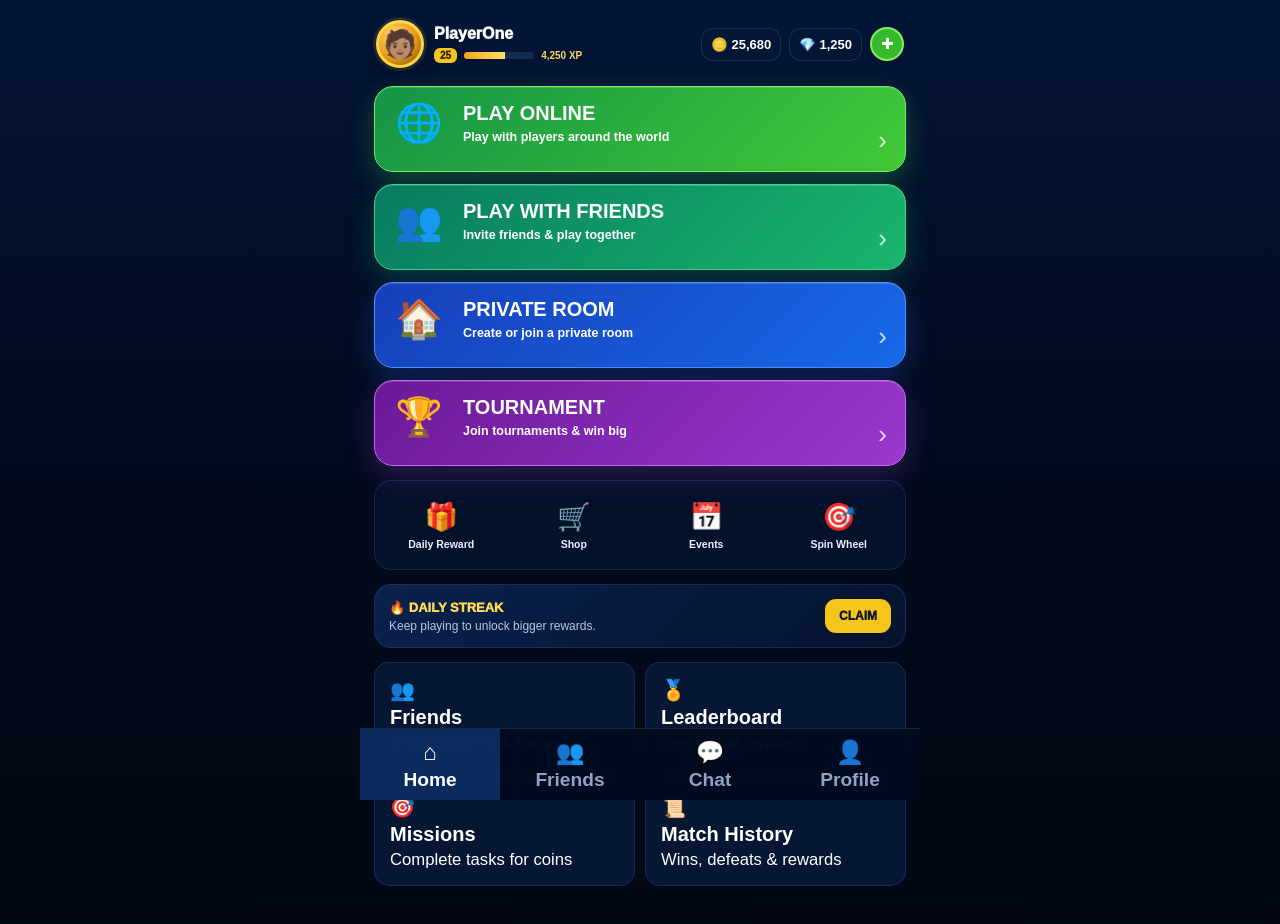
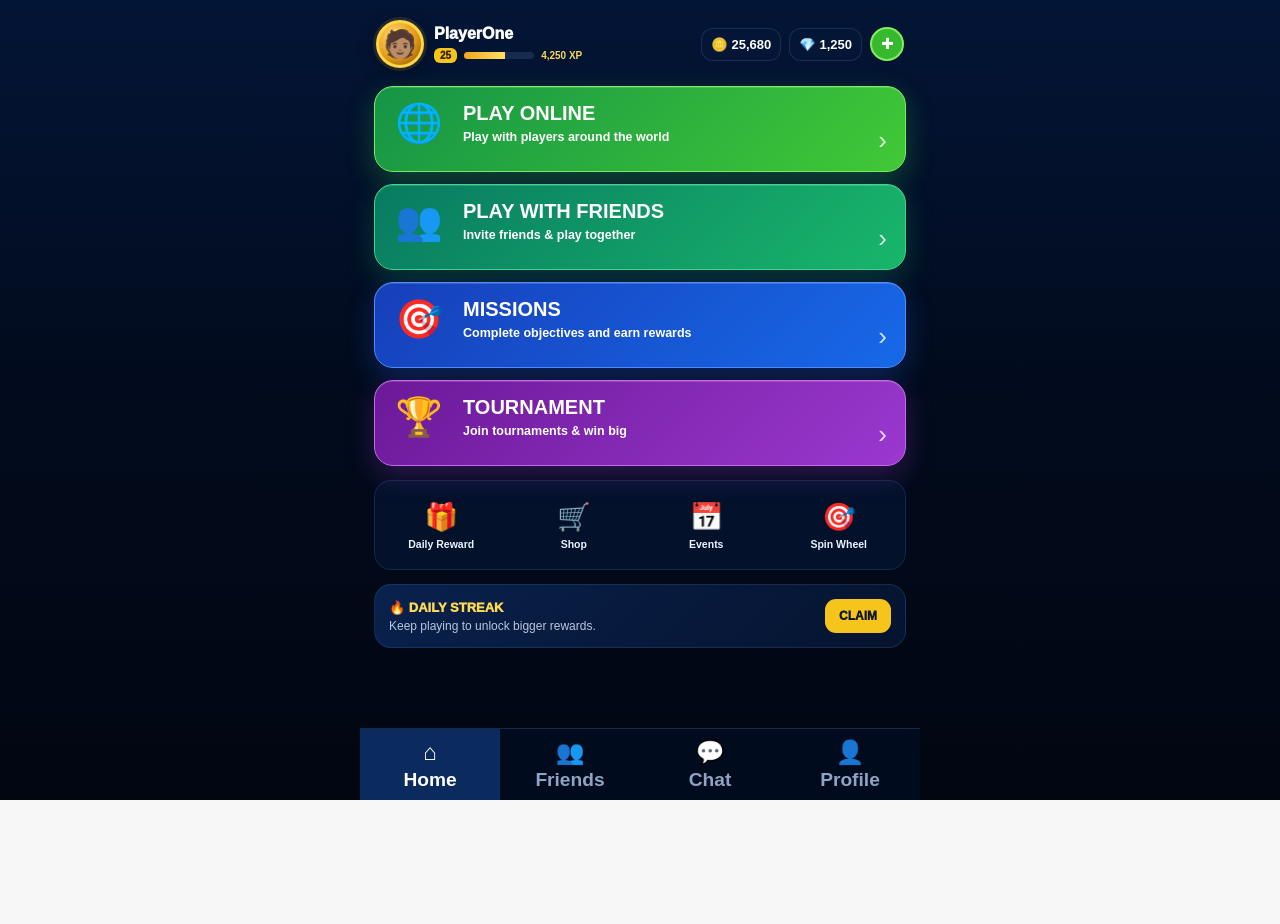
Before and after one commit to MrDan001/ludo-live, a Next.js app: page /home in a window 1280 px wide. Shown: the top 924 px of the page. After the commit the page ends 800 px from the top, so only its background shows below. Built offline with nearby package versions, Linux system fonts and the light colour scheme.

Commit message:
ui: simplify home and make missions a primary action

```diff
--- a/app/home/page.tsx
+++ b/app/home/page.tsx
@@ -3,7 +3,7 @@ import Link from "next/link";
 const actions = [
   { href: "/lobby", icon: "🌐", title: "PLAY ONLINE", subtitle: "Play with players around the world", tone: "green" },
   { href: "/lobby", icon: "👥", title: "PLAY WITH FRIENDS", subtitle: "Invite friends & play together", tone: "teal" },
-  { href: "/lobby", icon: "🏠", title: "PRIVATE ROOM", subtitle: "Create or join a private room", tone: "blue" },
+  { href: "/social?tab=missions", icon: "🎯", title: "MISSIONS", subtitle: "Complete objectives and earn rewards", tone: "blue" },
   { href: "/mode", icon: "🏆", title: "TOURNAMENT", subtitle: "Join tournaments & win big", tone: "purple" },
 ];
 const shortcuts = [
@@ -28,11 +28,9 @@ export default function HomePage() {
       <section style={{ marginTop: 4, display: "grid", gap: 12 }}>{actions.map(a=>{const t=toneStyles[a.tone];return <Link key={a.title} href={a.href} style={{ minHeight: 84, borderRadius: 19, display: "grid", gridTemplateColumns: "58px 1fr", alignItems: "center", gap: 12, padding: "10px 18px", boxSizing: "border-box", color: "#fff", textDecoration: "none", background: t.background, border: `1px solid ${t.border}`, boxShadow: `0 10px 28px ${t.glow}, inset 0 1px rgba(255,255,255,.16)` }}><span style={{ width: 52, height: 52, display: "grid", placeItems: "center", fontSize: 38 }}>{a.icon}</span><span><strong style={{ display: "block", fontSize: 20, lineHeight: 1.05 }}>{a.title}</strong><small style={{ display: "block", marginTop: 6, fontSize: 12.5, fontWeight: 650 }}>{a.subtitle}</small></span><span style={{ gridColumn: "2", marginTop: -42, justifySelf: "end", fontSize: 26, opacity: .8 }}>›</span></Link>})}</section>
       <section style={{ marginTop: 14, display: "grid", gridTemplateColumns: "repeat(4,1fr)", borderRadius: 17, overflow: "hidden", background: "rgba(4,18,43,.96)", border: "1px solid rgba(73,113,180,.22)" }}>{shortcuts.map(i=><Link key={i.label} href={i.href} style={{ minHeight: 88, display: "flex", flexDirection: "column", alignItems: "center", justifyContent: "center", gap: 5, color: "#eaf2ff", textDecoration: "none" }}><span style={{ fontSize: 27 }}>{i.icon}</span><span style={{ fontSize: 10.5, fontWeight: 800, textAlign: "center" }}>{i.label}</span></Link>)}</section>
       <section style={{ marginTop: 14, padding: 14, borderRadius: 17, background: "linear-gradient(135deg,rgba(10,37,83,.9),rgba(6,20,48,.96))", border: "1px solid rgba(79,124,204,.2)", display: "flex", alignItems: "center", justifyContent: "space-between" }}><div><div style={{ color: "#ffd94f", fontWeight: 950, fontSize: 13 }}>🔥 DAILY STREAK</div><div style={{ marginTop: 4, color: "#b7c7df", fontSize: 12 }}>Keep playing to unlock bigger rewards.</div></div><Link href="/rewards" style={{ textDecoration: "none", color: "#111827", background: "#f6c51b", padding: "10px 14px", borderRadius: 11, fontWeight: 950, fontSize: 12 }}>CLAIM</Link></section>
-      <section style={{ marginTop: 14, display: "grid", gridTemplateColumns: "repeat(2,1fr)", gap: 10 }}><Link href="/social?tab=friends" style={feature}>👥 <b>Friends</b><small>Online players & invites</small></Link><Link href="/social?tab=leaderboard" style={feature}>🏅 <b>Leaderboard</b><small>See global rankings</small></Link><Link href="/social?tab=missions" style={feature}>🎯 <b>Missions</b><small>Complete tasks for coins</small></Link><Link href="/social?tab=history" style={feature}>📜 <b>Match History</b><small>Wins, defeats & rewards</small></Link></section>
     </div>
     <nav style={{ position: "fixed", zIndex: 20, left: 0, right: 0, bottom: 0, maxWidth: 560, margin: "0 auto", height: 72, display: "grid", gridTemplateColumns: "repeat(4,1fr)", background: "rgba(2,12,31,.98)", borderTop: "1px solid rgba(72,111,175,.3)" }}><Link href="/home" style={bottomStyle(true)}>⌂<small>Home</small></Link><Link href="/social?tab=friends" style={bottomStyle(false)}>👥<small>Friends</small></Link><Link href="/social?tab=chat" style={bottomStyle(false)}>💬<small>Chat</small></Link><Link href="/profile" style={bottomStyle(false)}>👤<small>Profile</small></Link></nav>
   </main>;
 }
 const currency={display:"flex",alignItems:"center",gap:4,padding:"8px 9px",borderRadius:12,background:"rgba(5,23,55,.9)",border:"1px solid rgba(79,124,204,.24)",fontSize:13};
-const feature={textDecoration:"none",color:"#fff",padding:15,borderRadius:15,background:"rgba(7,25,56,.92)",border:"1px solid rgba(79,124,204,.2)",display:"flex",flexDirection:"column" as const,gap:4,fontSize:20};
 function bottomStyle(active:boolean){return {color:active?"#fff":"#8fa4c4",background:active?"rgba(26,86,181,.42)":"transparent",textDecoration:"none",display:"flex",flexDirection:"column" as const,alignItems:"center",justifyContent:"center",gap:3,fontWeight:850,fontSize:23};}
```
